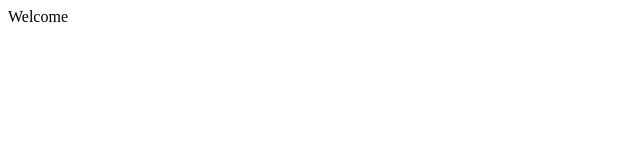
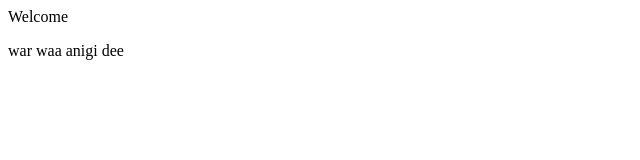
Before and after one commit to Aadil-Abdirizak/youtube, a plain HTML site: page index.html in a window 1280 px wide. Shown: the whole page, without its empty margins (0-640 px from the left). Drawn offline with Linux system fonts and the light colour scheme.

Commit message:
dee waa aniga

```diff
--- a/index.html
+++ b/index.html
@@ -6,5 +6,6 @@
 </head>
 <body>
     <p> Welcome </p>
+    <p> war waa anigi dee </p>
 </body>
 </html>
```
